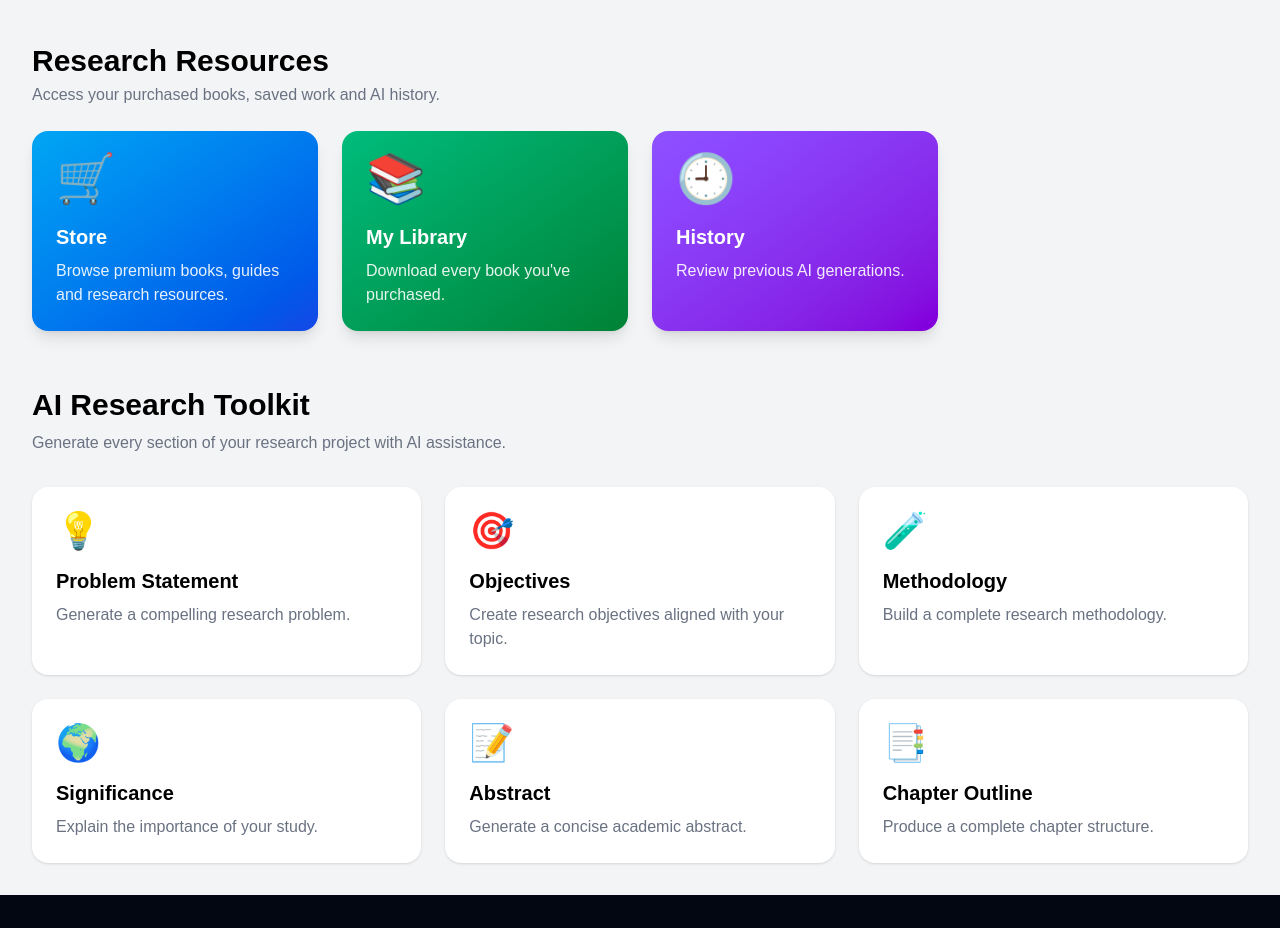
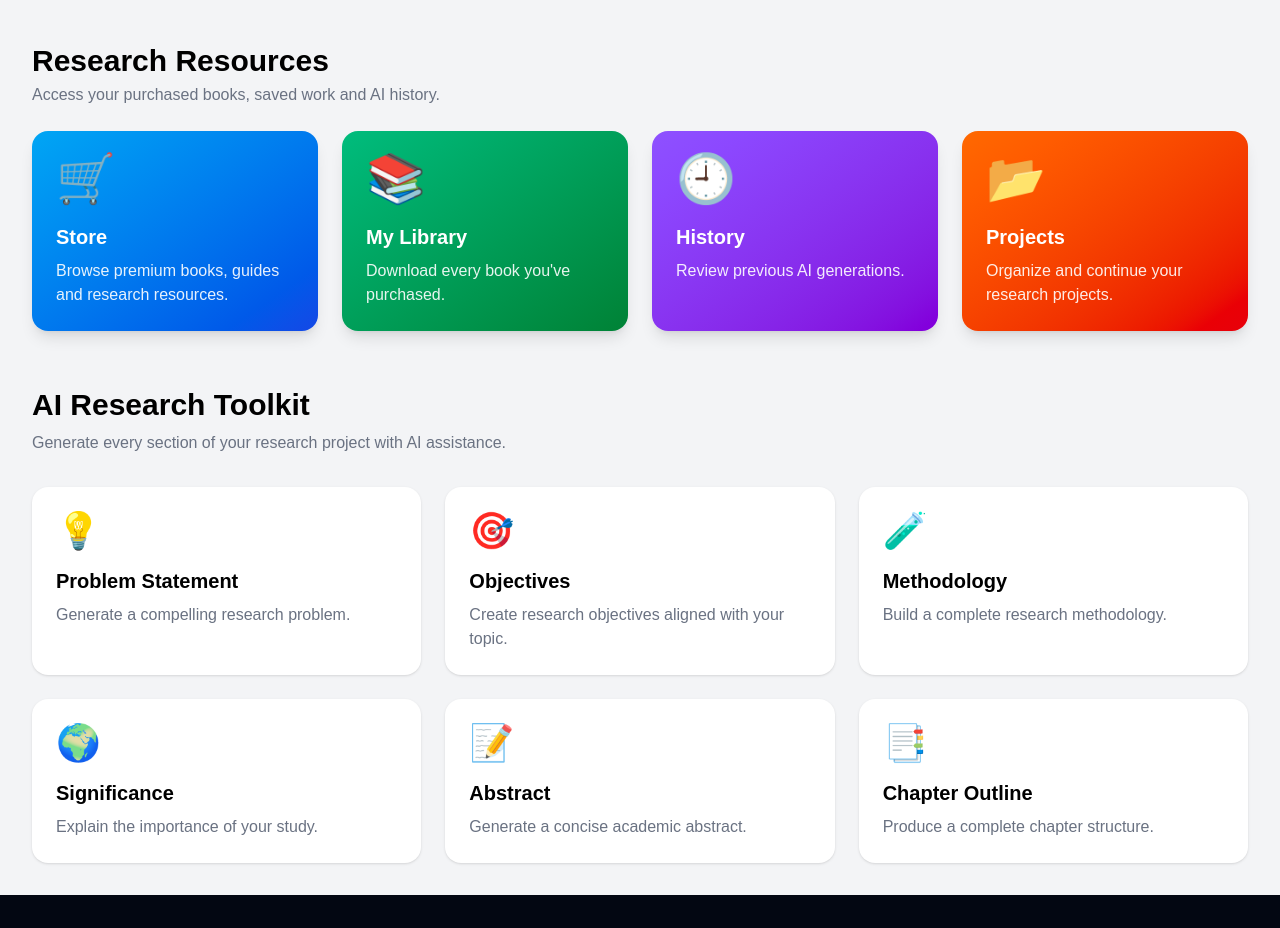
Before and after one commit to udungeriphymbarr/researchhub-ai, a React (Vite) app in the folder client/: page /dashboard in a window 1280 px wide. Shown: the part 1260-2188 px from the top of the page. Built offline with nearby package versions, Linux system fonts and the light colour scheme; no server answers; sample sign-in values are in the browser's storage.

Commit message:
Fix Research resources in the Dashboard

```diff
--- a/client/src/pages/Dashboard/Dashboard.jsx
+++ b/client/src/pages/Dashboard/Dashboard.jsx
@@ -747,6 +747,44 @@ return (
 
     </Link>
 
+        {/* Projects */}
+
+    <Link
+      to="/projects"
+      className="
+      bg-gradient-to-br
+      from-orange-500
+      to-red-600
+      text-white
+      rounded-2xl
+      p-6
+      shadow-lg
+      hover:scale-105
+      transition
+      "
+    >
+
+      <div className="text-5xl mb-5">
+
+        📂
+
+      </div>
+
+      <h3 className="text-xl font-bold">
+
+        Projects
+
+      </h3>
+
+      <p className="mt-2 text-white/90">
+
+        Organize and continue
+        your research projects.
+
+      </p>
+
+    </Link>
+
   </div>
 
 </div>
```
